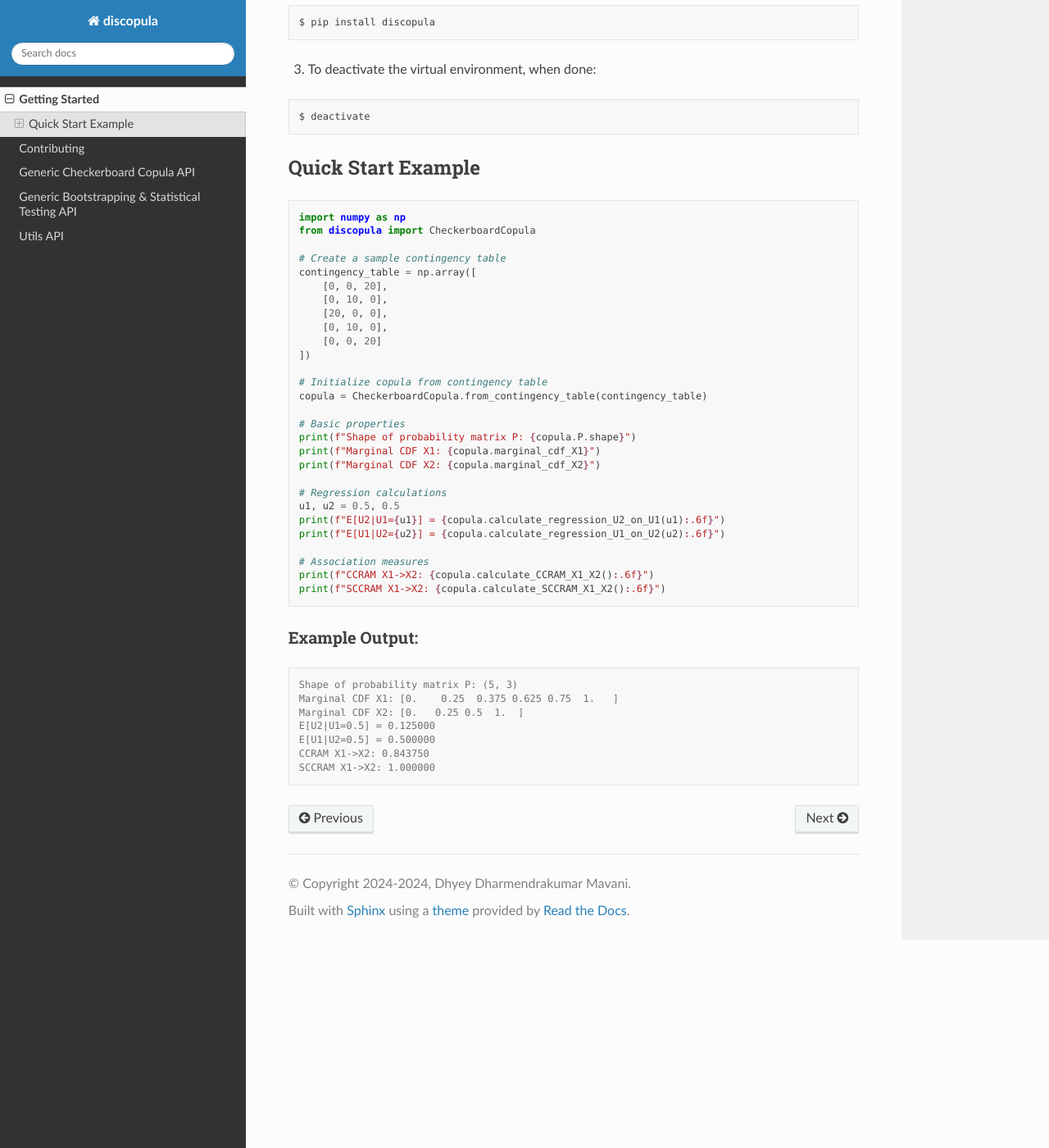
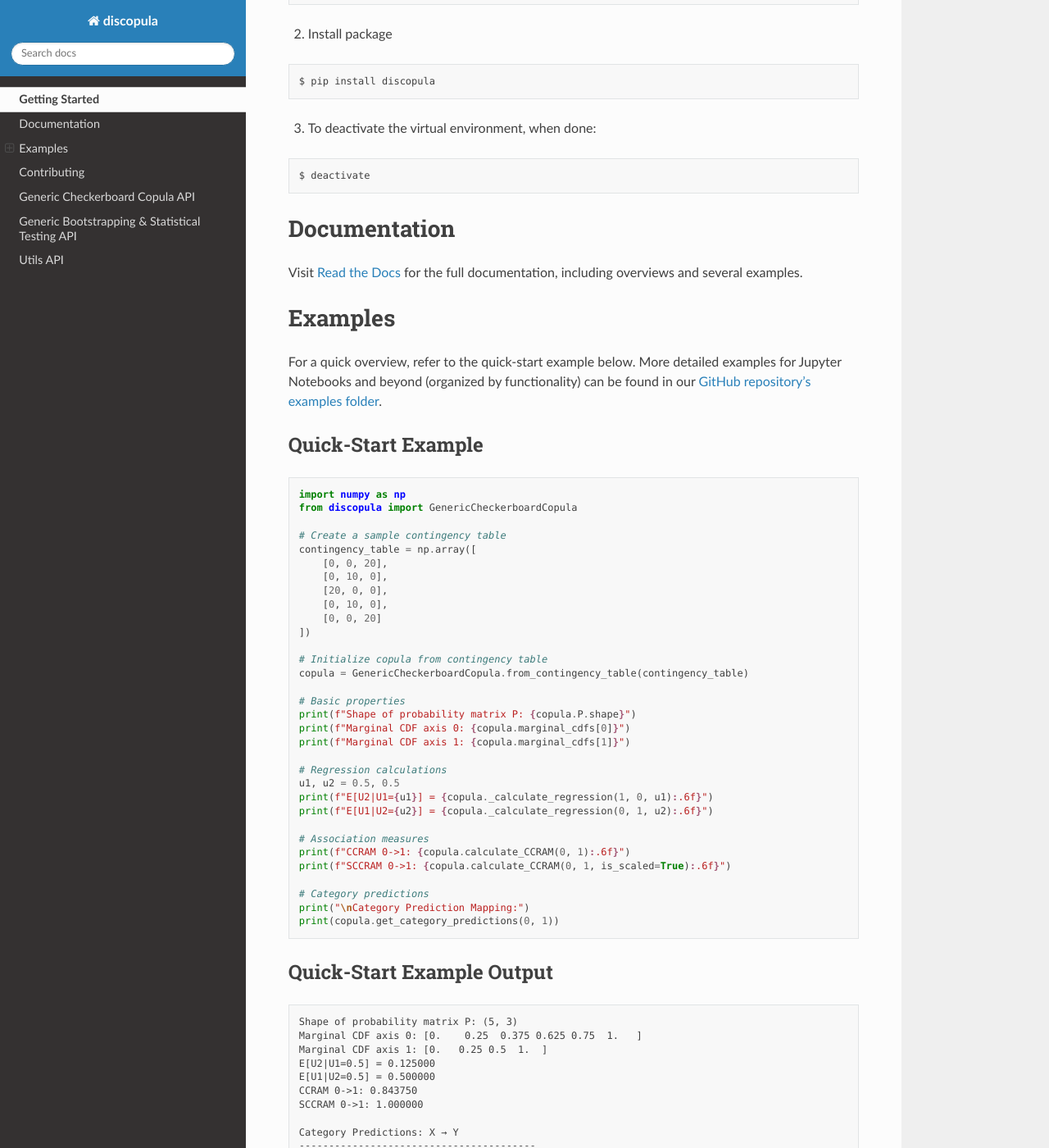
Before and after one commit to dmavani25/discopula, a Sphinx documentation site: the page built from docs/getting-started.md, in a window 1280 px wide and 1400 px high, scrolled down 621 px. Shown: the whole window at 82% size. Built offline with Sphinx 7.4.7 and the Read the Docs theme 3.1.0, drawn with Linux system fonts in a browser that asks for light colours; some of the changed text lies outside the part shown.

Commit message:
Update documentation to reflect changes in copula class names and improve clarity; enhance quick-start example for better user guidance.

````diff
--- a/docs/getting-started.md
+++ b/docs/getting-started.md
@@ -1,4 +1,4 @@
-# Getting Started
+## Getting Started
 
 This package (discopula) is hosted on PyPi, so for installation follow the following workflow ...
 
@@ -6,7 +6,9 @@ This package (discopula) is hosted on PyPi, so for installation follow the follo
 $ pip install discopula
 ```
 
-Alternatively, if you would like to have a virtual environment for your use of this package, then follow the following workflow. For best practices, it's recommended to use a virtual environment:
+Now, you should be all set to use it in a Jupyter Notebook!
+
+Alternatively, if you would like to use it in a project, we recommend you to have a virtual environment for your use of this package, then follow the following workflow. For best practices, it's recommended to use a virtual environment:
 
 1. First, create and activate a virtual environment (Python 3.8+ recommended):
 
@@ -33,11 +35,19 @@ $ pip install discopula
 $ deactivate
 ```
 
-## Quick Start Example
+## Documentation
+
+Visit [Read the Docs](https://discopula.readthedocs.org) for the full documentation, including overviews and several examples.
+
+## Examples
+
+For a quick overview, refer to the quick-start example below. More detailed examples for Jupyter Notebooks and beyond (organized by functionality) can be found in our [GitHub repository's examples folder](https://github.com/dmavani25/discopula/tree/master/examples).
+
+### Quick-Start Example
 
 ```python
 import numpy as np
-from discopula import CheckerboardCopula
+from discopula import GenericCheckerboardCopula
 
 # Create a sample contingency table
 contingency_table = np.array([
@@ -49,31 +59,44 @@ contingency_table = np.array([
 ])
 
 # Initialize copula from contingency table
-copula = CheckerboardCopula.from_contingency_table(contingency_table)
+copula = GenericCheckerboardCopula.from_contingency_table(contingency_table)
 
 # Basic properties
 print(f"Shape of probability matrix P: {copula.P.shape}")
-print(f"Marginal CDF X1: {copula.marginal_cdf_X1}")
-print(f"Marginal CDF X2: {copula.marginal_cdf_X2}")
+print(f"Marginal CDF axis 0: {copula.marginal_cdfs[0]}")
+print(f"Marginal CDF axis 1: {copula.marginal_cdfs[1]}")
 
 # Regression calculations
 u1, u2 = 0.5, 0.5
-print(f"E[U2|U1={u1}] = {copula.calculate_regression_U2_on_U1(u1):.6f}")
-print(f"E[U1|U2={u2}] = {copula.calculate_regression_U1_on_U2(u2):.6f}")
+print(f"E[U2|U1={u1}] = {copula._calculate_regression(1, 0, u1):.6f}")
+print(f"E[U1|U2={u2}] = {copula._calculate_regression(0, 1, u2):.6f}")
 
 # Association measures
-print(f"CCRAM X1->X2: {copula.calculate_CCRAM_X1_X2():.6f}")
-print(f"SCCRAM X1->X2: {copula.calculate_SCCRAM_X1_X2():.6f}")
+print(f"CCRAM 0->1: {copula.calculate_CCRAM(0, 1):.6f}")
+print(f"SCCRAM 0->1: {copula.calculate_CCRAM(0, 1, is_scaled=True):.6f}")
+
+# Category predictions
+print("\nCategory Prediction Mapping:")
+print(copula.get_category_predictions(0, 1))
 ```
 
-### Example Output:
+### Quick-Start Example Output
 
-```console
+```text
 Shape of probability matrix P: (5, 3)
-Marginal CDF X1: [0.    0.25  0.375 0.625 0.75  1.   ]
-Marginal CDF X2: [0.   0.25 0.5  1.  ]
+Marginal CDF axis 0: [0.    0.25  0.375 0.625 0.75  1.   ]
+Marginal CDF axis 1: [0.   0.25 0.5  1.  ]
 E[U2|U1=0.5] = 0.125000
 E[U1|U2=0.5] = 0.500000
-CCRAM X1->X2: 0.843750
-SCCRAM X1->X2: 1.000000
+CCRAM 0->1: 0.843750
+SCCRAM 0->1: 1.000000
+
+Category Predictions: X → Y
+----------------------------------------
+   X Category  Predicted Y Category
+0           0                     2
+1           1                     1
+2           2                     0
+3           3                     1
+4           4                     2
 ```
````
Also changed, not shown: docs/copula-code.md (+0 -1 lines), docs/index.md (+29 -14 lines), docs/statsim-code.md (+0 -1 lines), docs/utils-code.md (+0 -1 lines), .github/README.md, 3 other files.
